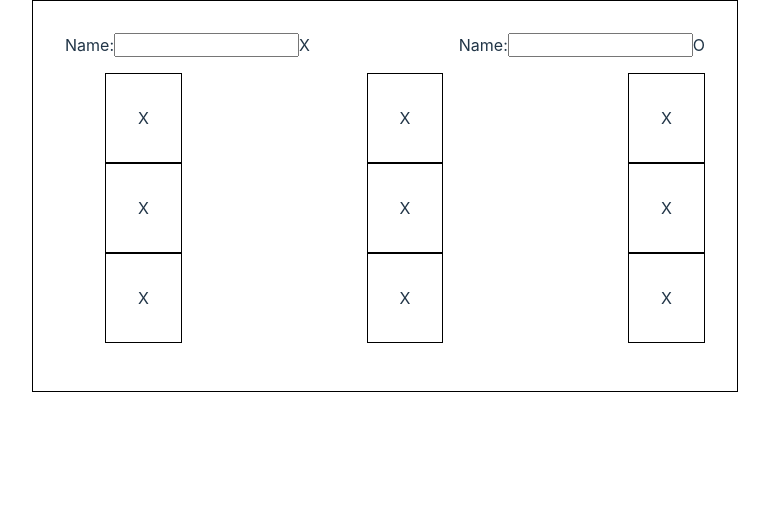
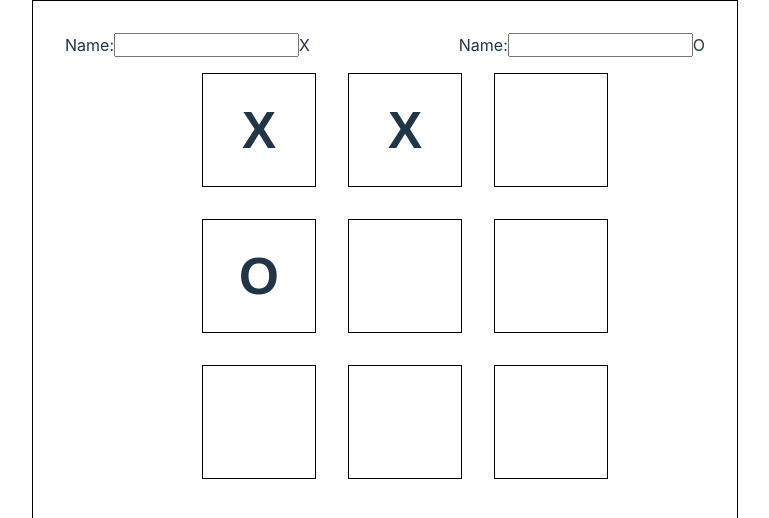
Before and after one commit to jamesgbarbosa/react-tic-tac-toe, a React (Vite) app: page / in a window 1280 px wide. Shown: the top 518 px of the page, without its empty margins (255-1024 px from the left). Built offline with nearby package versions, Linux system fonts and the light colour scheme.

Commit message:
Updated Gameboard styling

```diff
--- a/src/App.css
+++ b/src/App.css
@@ -11,9 +11,11 @@
   will-change: filter;
   transition: filter 300ms;
 }
+
 .logo:hover {
   filter: drop-shadow(0 0 2em #646cffaa);
 }
+
 .logo.react:hover {
   filter: drop-shadow(0 0 2em #61dafbaa);
 }
@@ -22,6 +24,7 @@
   from {
     transform: rotate(0deg);
   }
+
   to {
     transform: rotate(360deg);
   }
@@ -33,10 +36,11 @@
   }
 }
 
-ul > li {
-  list-style-type: none;
-  padding: 2rem;
-  border: 1px solid black;
+
+
+.center {
+  display: flex;
+  justify-content: space-around;
 }
 
 .card {
--- a/src/components/GameBoard.tsx
+++ b/src/components/GameBoard.tsx
@@ -1,17 +1,20 @@
+import "./Gameboard.css"
+
 const initialBoard = [
-    [1, null, null],
-    [null, null, null],
+    ["X", "X", null],
+    ["O", null, null],
     [null, null, null],
 ]
+
 export function GameBoard() {
     let board = initialBoard;
     return <div className="board flex-space-between">
         {board.map(rows =>
         (
             <ul>
-                {rows.map(square =>
+                {rows.map((square, index) =>
 
-                    <li>X</li>
+                    <li key={index}>{square}</li>
                 )}
             </ul>
         )
--- /dev/null
+++ b/src/components/Gameboard.css
@@ -0,0 +1,26 @@
+.board {
+    flex-direction: column;
+}
+
+ul {
+    display: flex;
+    justify-content: space-around;
+}
+
+ul>li {
+    list-style-type: none;
+    padding: 2rem;
+    border: 1px solid black;
+    height: 3rem;
+    width: 3rem;
+    font-size: 3.2rem;
+    font-weight: bold;
+    font-family: Arial, Helvetica, sans-serif;
+    line-height: 50px;
+    text-align: center;
+    margin: 0 1rem;
+}
+
+ul > li:hover {
+    cursor: pointer;
+}
```
